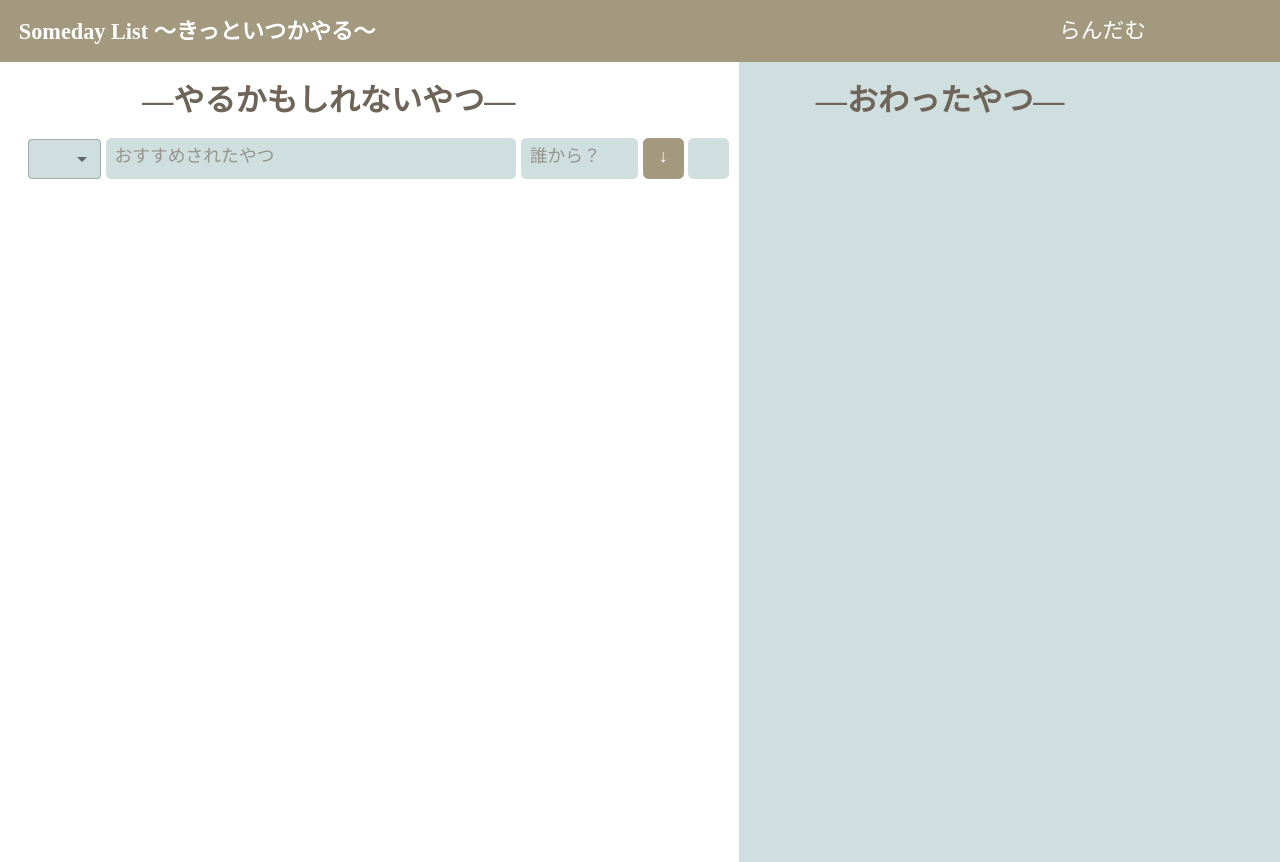
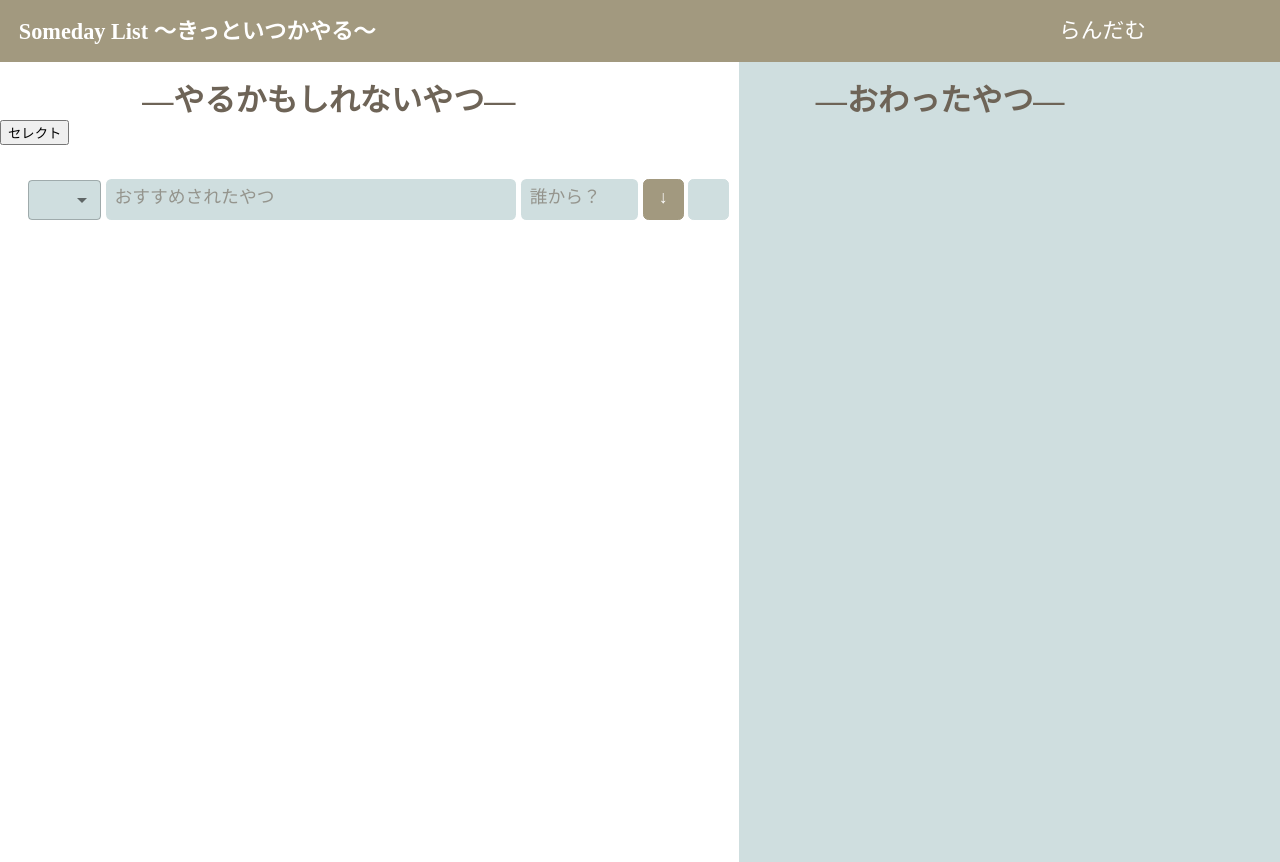
Before and after one commit to sahono6363/lazyapp, a React (Vite) app: page / in a window 1280 px wide. Built offline with nearby package versions, Linux system fonts and the light colour scheme; some icons are missing; a web font is replaced by a local one.

Commit message:
せれくとぼたん追加

```diff
--- a/src/App.jsx
+++ b/src/App.jsx
@@ -12,6 +12,7 @@ import {
   saveCompletedList,
 } from "./Backends/completestrage";
 import { removeItemFromList } from "./delete";
+import SelectButton from "./SelectButton";
 
 function App() {
   const [input, setInput] = useState({ category: 0, title: "", from: "" });
@@ -21,12 +22,15 @@ function App() {
   const [completedList, setCompletedList] = useState(loadCompletedList());
   const [isAlignMode, setIsAlignMode] = useState(true);
   const sortedCompletedList = isAlignMode
-    ? [...completedList].sort((a, b) => (a.completedAt ?? 0) - (b.completedAt ?? 0))
-    : [...completedList].sort((a, b) => a.category - b.category);;
+    ? [...completedList].sort(
+        (a, b) => (a.completedAt ?? 0) - (b.completedAt ?? 0)
+      )
+    : [...completedList].sort((a, b) => a.category - b.category);
     const [impressions, setImpressions] = useState(() => {
       const saved = localStorage.getItem("lazyapp-impressions");
       return saved ? JSON.parse(saved) : {};
     });
+    const [selectedCategory, setSelectedCategory] = useState(null);
 
   useEffect(() => {
     saveList(list);
@@ -114,7 +118,10 @@ function App() {
   const handleComplete = (index) => {
     const item = list[index];
     const impression = impressions[index] || "";
-    setCompletedList([...completedList, { ...item, impression, completedAt: Date.now()  }]);
+    setCompletedList([
+      ...completedList,
+      { ...item, impression, completedAt: Date.now() },
+    ]);
     setlist(list.filter((_, i) => i !== index));
     setImpressions((prev) => {
       const newObj = { ...prev };
@@ -136,14 +143,16 @@ function App() {
 
   return (
     <div>
-      <Header
-        list={list}
-      />
+      <Header list={list} />
 
       <div className="app">
         <div className="list" style={{ display: "flex" }}>
           <div style={{ flex: 1 }}>
             <h1>―やるかもしれないやつ―</h1>
+            <SelectButton
+              selected={selectedCategory}
+              setSelected={setSelectedCategory}
+            />
             <Input
               input={input}
               setInput={setInput}
@@ -152,7 +161,13 @@ function App() {
               onToggleSort={handleToggleSort}
               isAlignMode={isAlignMode}
             />
-            {list.map((item, i) => (
+            {list
+              .filter(
+                (item) =>
+                  selectedCategory === null ||
+                  item.category === selectedCategory
+              )
+              .map((item, i) => (
                 <React.Fragment key={i}>
                   <div style={{ display: "flex" }}>
                     <div className="category2">
--- /dev/null
+++ b/src/selectbutton.jsx
@@ -0,0 +1,62 @@
+import React, { useState } from "react";
+import { Categories } from "./Input/Category";
+
+export default function SelectButton({ selected, setSelected }) {
+  const [open, setOpen] = useState(false);
+
+  return (
+    <div style={{ position: "relative", display: "inline-block" }}>
+      <button onClick={() => setOpen(!open)}>セレクト</button>
+      {open && (
+        <div
+          style={{
+            position: "absolute",
+            top: "100%",
+            left: 0,
+            background: "#fff",
+            border: "1px solid #ccc",
+            zIndex: 10,
+            minWidth: "120px",
+          }}
+        >
+          <div
+            style={{
+              padding: "8px",
+              cursor: "pointer",
+              display: "flex",
+              alignItems: "center",
+              fontWeight: selected === null ? "bold" : "normal",
+            }}
+            onClick={() => {
+              setSelected(null);
+              setOpen(false);
+            }}
+          >
+            <span style={{ marginLeft: 8 }}>ぜんぶ</span>
+          </div>
+          {Categories.map((cat, idx) => (
+            <div
+              key={idx}
+              style={{
+                padding: "8px",
+                cursor: "pointer",
+                display: "flex",
+                alignItems: "center",
+              }}
+              onClick={() => {
+                setSelected(idx);
+                setOpen(false);
+              }}
+            >
+              {cat.icon}
+              <span style={{ marginLeft: 8 }}>{cat.label}</span>
+            </div>
+          ))}
+        </div>
+      )}
+      <div style={{ marginTop: 16, fontSize: 32 }}>
+        {selected !== null && Categories[selected].icon}
+      </div>
+    </div>
+  );
+}
```
Lines whose indentation alone changed are shown as unchanged.
